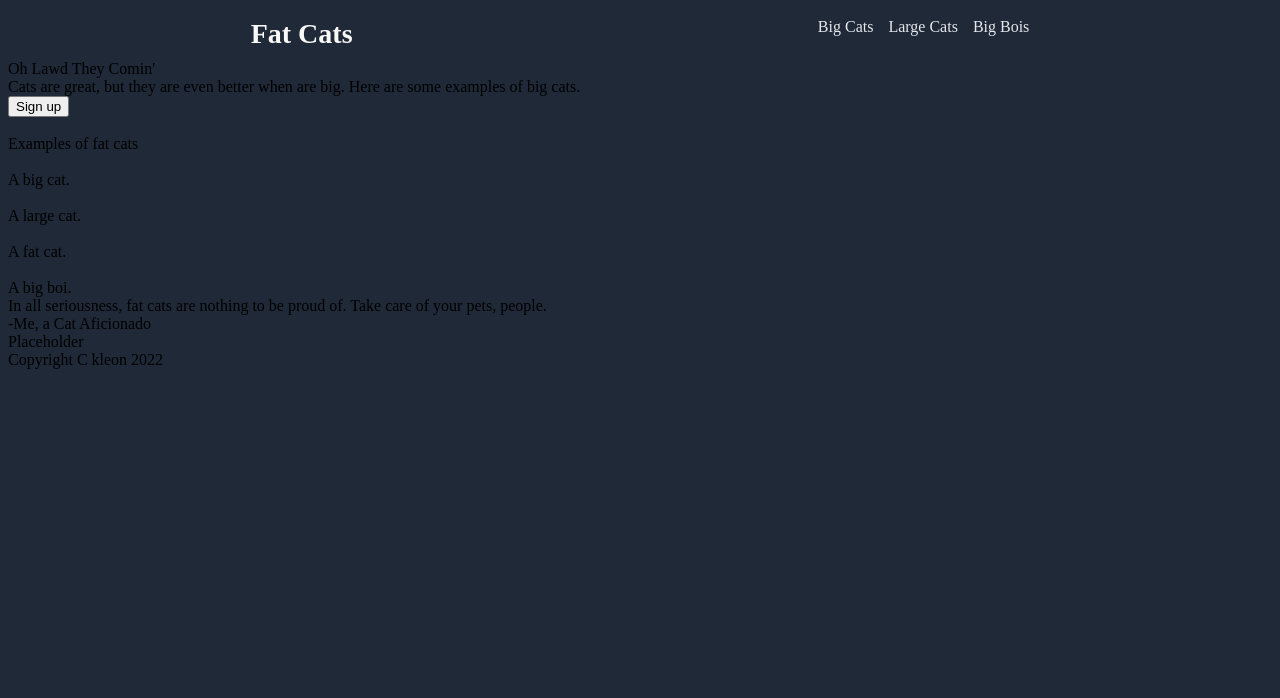
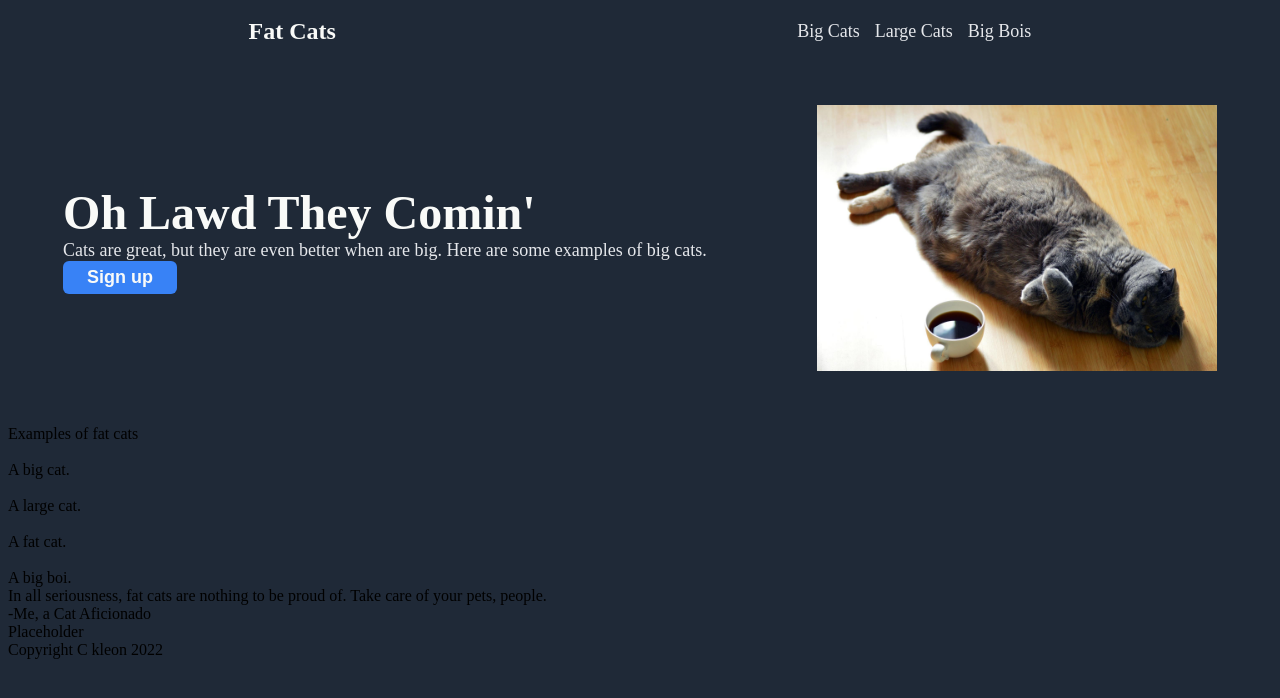
Before and after one commit to kleon-codes/Cat-Pages, a plain HTML site: page index.html in a window 1280 px wide. Drawn offline with Linux system fonts and the light colour scheme.

Commit message:
Add Partial CSS to Sec 1

```diff
--- a/index.html
+++ b/index.html
@@ -18,12 +18,12 @@
     </div>
     <div class="sec-1">
         <div class="top-left">
-            <div>Oh Lawd They Comin'</div>
-            <div>Cats are great, but they are even better when are big. Here are some examples of big cats.</div>
+            <div class="title">Oh Lawd They Comin'</div>
+            <div class="second-text">Cats are great, but they are even better when are big. Here are some examples of big cats.</div>
             <button>Sign up</button>
         </div>
         <div class="top-right">
-            <img src="" alt="">
+            <img class="fat-cat-1" src="./images/fat-cat-1.jpg" alt="A fat cat lounging in the sun near a cup of coffee.">
         </div>
     </div>
     <div class="sec-2">
--- a/style.css
+++ b/style.css
@@ -8,11 +8,12 @@ body {
     display: flex;
     /* I'm not confident space-around is the right answer to this, but it'll do for now. */
     justify-content: space-around;
+    align-items: center;
     padding: 10px;
 }
 .logo {
     color:#F9FAF8;
-    font-size: 28px;
+    font-size: 24px;
     font-weight: 700;
 }
 ul {
@@ -25,4 +26,40 @@ ul {
 a {
     text-decoration: none;
     color: #E5E7EB;
+    font-size: 18px;
 }
+
+.sec-1 {
+    display: flex;
+    justify-content: space-around;
+    margin-top: 50px;
+    margin-bottom: 50px;
+}
+.top-left {
+    display: flex;
+    flex-direction: column;
+    justify-content: center;
+    align-items: space-around;
+}
+.title {
+    color: #F9FAF8;
+    font-size: 48px;
+    font-weight: bolder;
+}
+.second-text {
+    color: #E5E7EB;
+    font-size: 18px;
+}
+.fat-cat-1 {
+    max-width: 400px;
+}
+button {
+    background-color: #3882F6;
+    border-radius: 6px;
+    color: #F9FAF8;
+    margin-right: auto;
+    font-size: 18px;
+    padding: 6px 24px;
+    font-weight: bold;
+    border: 0;
+}
```
Also changed, not shown: images/fat-cat-1.jpg (added).
